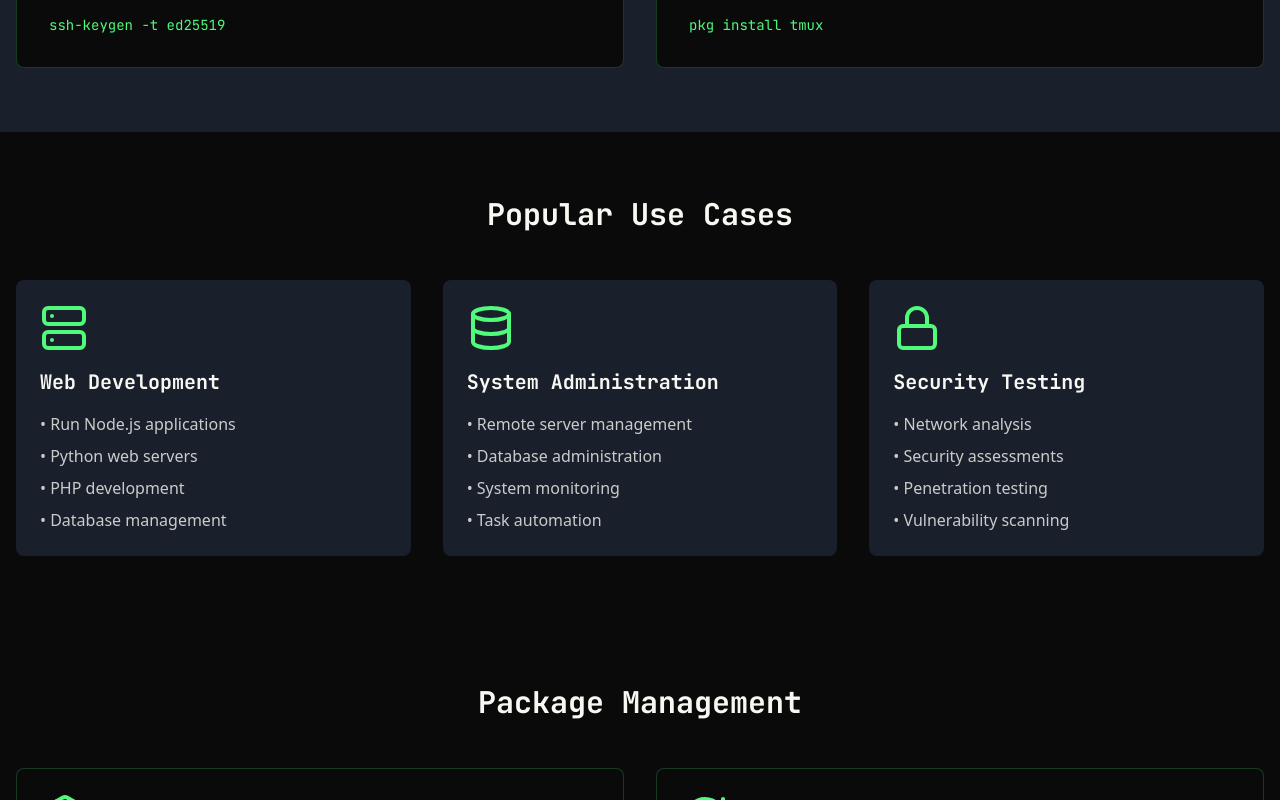
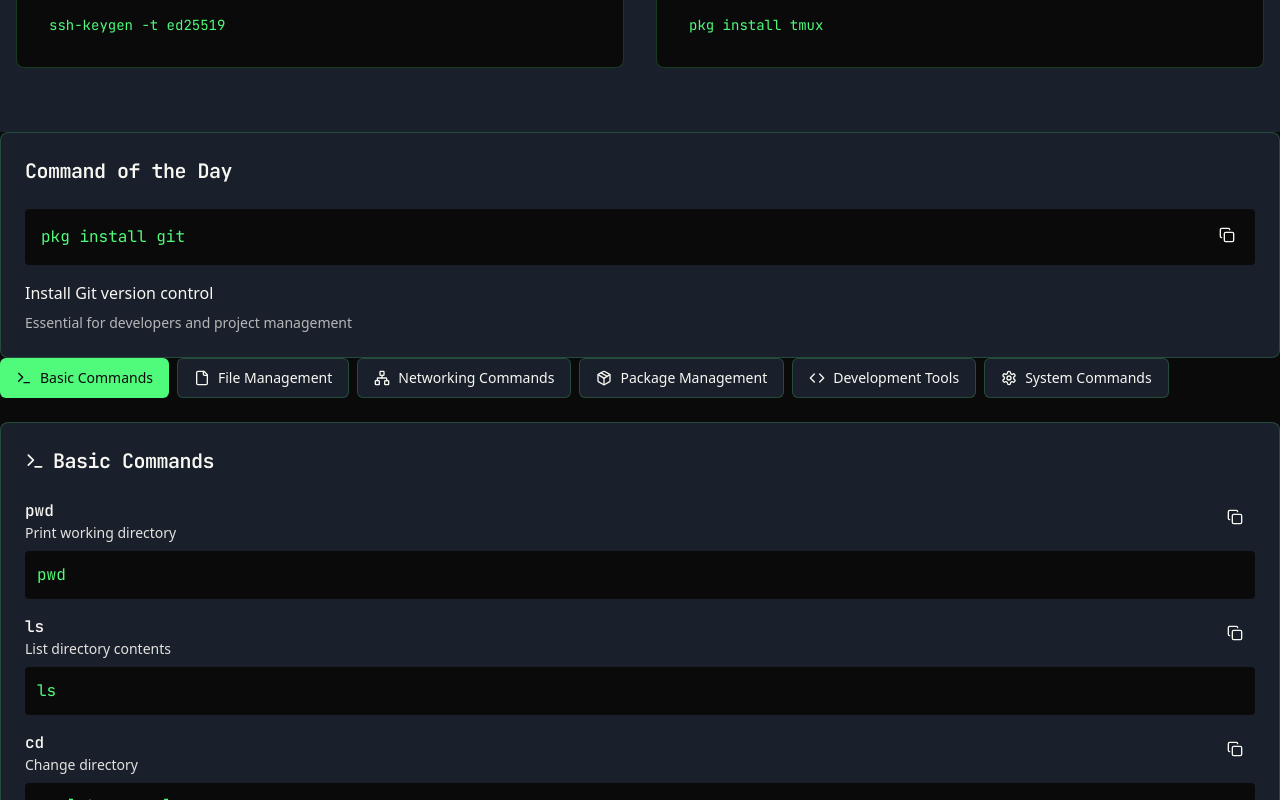
Before and after one commit to NomanMohammadOfficial/termux-tools-hub, a React (Vite) app: page / in a window 1280 px wide. Shown: the part 2420-3220 px from the top of the page. Built offline with nearby package versions, Linux system fonts and the light colour scheme.

Commit message:
Add content to homepage
Enhanced the homepage by adding more data content to improve user engagement and information availability.
[skip gpt_engineer]

```diff
--- a/src/pages/Index.tsx
+++ b/src/pages/Index.tsx
@@ -10,6 +10,9 @@ import { PackageManagement } from "@/components/PackageManagement";
 import { FeaturedTools } from "@/components/FeaturedTools";
 import { Newsletter } from "@/components/Newsletter";
 import { Footer } from "@/components/Footer";
+import { CommandCategories } from "@/components/CommandCategories";
+import { CommandGenerator } from "@/components/CommandGenerator";
+import { CommandOfTheDay } from "@/components/CommandOfTheDay";
 
 const Index = () => {
   return (
@@ -21,16 +24,22 @@ const Index = () => {
           content="Comprehensive guide to Termux: Learn essential commands, tools, and best practices. Get started with Linux environment on Android with our detailed tutorials and command references."
         />
         <link rel="canonical" href="https://termuxapps.com" />
-        <meta name="keywords" content="termux commands, termux tutorial, termux guide, android terminal, linux on android, termux tools, termux packages, termux installation" />
+        <meta
+          name="keywords"
+          content="termux commands, termux tutorial, termux guide, android terminal, linux on android, termux tools, termux packages, termux installation"
+        />
       </Helmet>
 
       <Header />
       <Hero />
       <Features />
       <InstallationGuide />
+      <CommandOfTheDay />
+      <CommandCategories />
       <UseCases />
       <PackageManagement />
       <AdvancedFeatures />
+      <CommandGenerator />
       <FeaturedTools />
       <Newsletter />
       <Footer />
```
